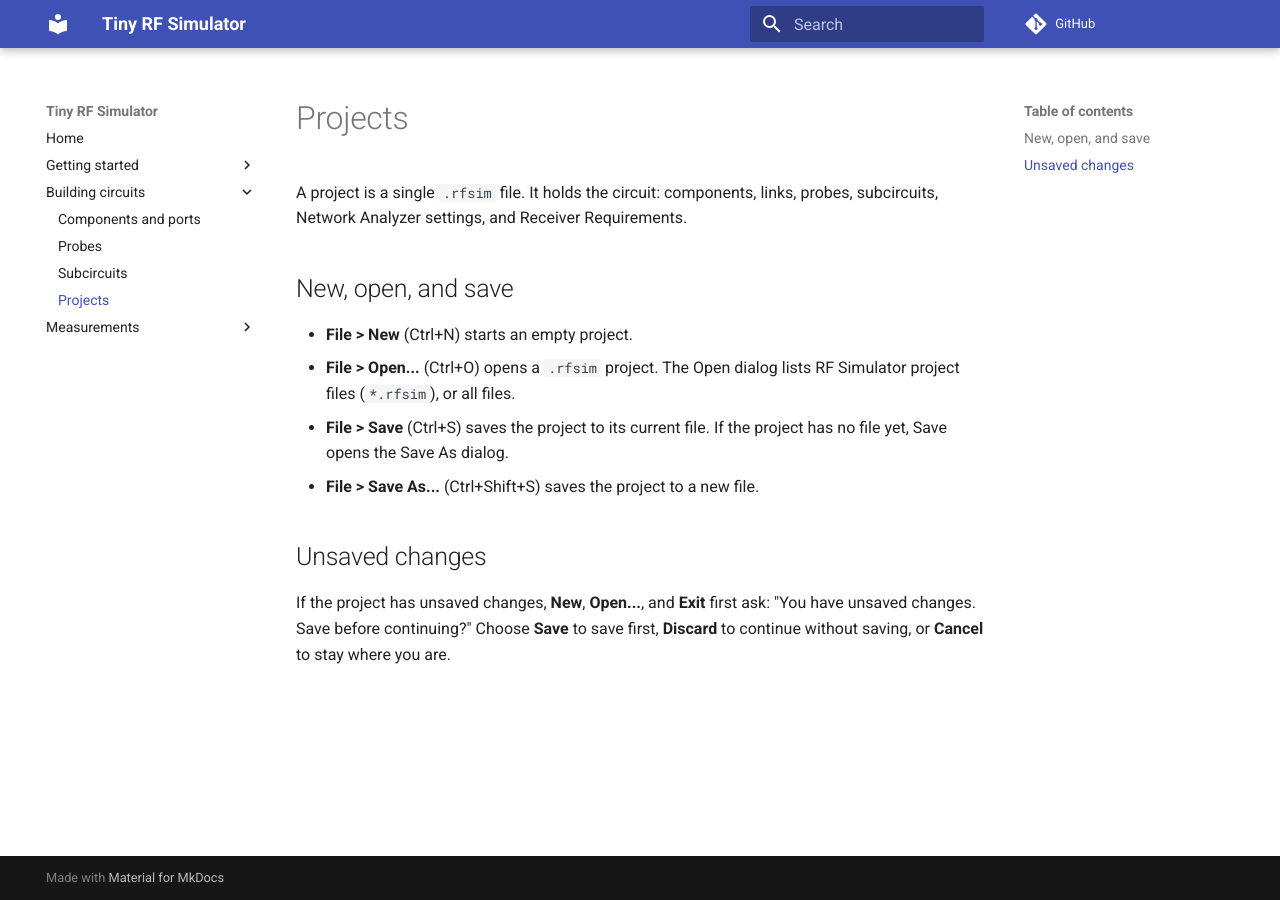
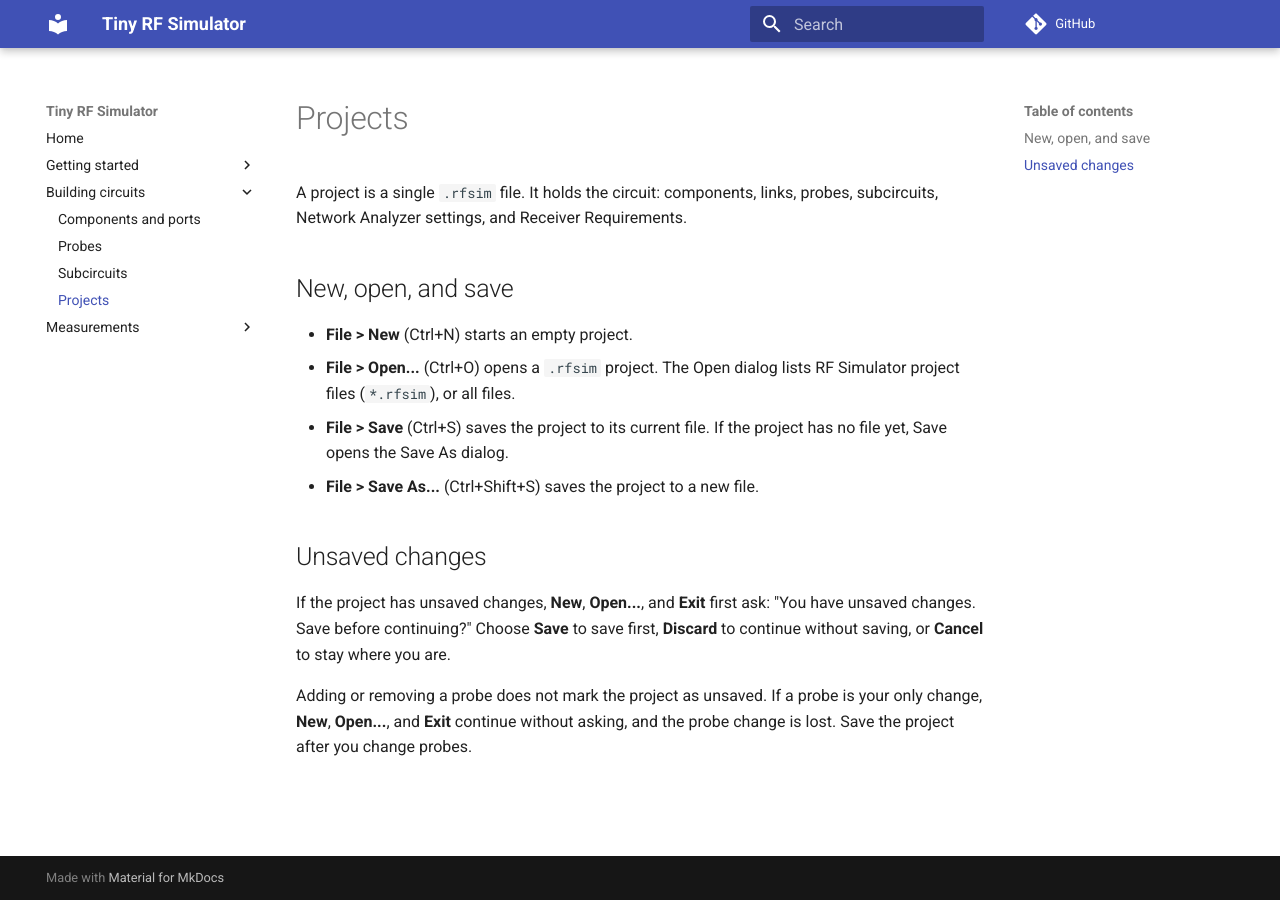
Before and after one commit to striderZA/Tiny-RF-Simulator, an MkDocs documentation site: the page built from manual/pages/circuits/projects.md, in a window 1280 px wide. Built offline with MkDocs 1.6.1 and Material for MkDocs 9.7.7, drawn with Linux system fonts in a browser that asks for light colours; comment, search, counter and statistics services are not loaded.

Commit message:
docs(manual): document probe-only edits on the projects page
Probe add and remove do not mark the project dirty (EditorCommands::addProbePin does not call markModified), so New, Open, and Exit proceed without asking when a probe is the only change. The page says so.

```diff
--- a/manual/pages/circuits/projects.md
+++ b/manual/pages/circuits/projects.md
@@ -12,3 +12,5 @@
 ## Unsaved changes
 
 If the project has unsaved changes, **New**, **Open...**, and **Exit** first ask: "You have unsaved changes. Save before continuing?" Choose **Save** to save first, **Discard** to continue without saving, or **Cancel** to stay where you are.
+
+Adding or removing a probe does not mark the project as unsaved. If a probe is your only change, **New**, **Open...**, and **Exit** continue without asking, and the probe change is lost. Save the project after you change probes.
```
